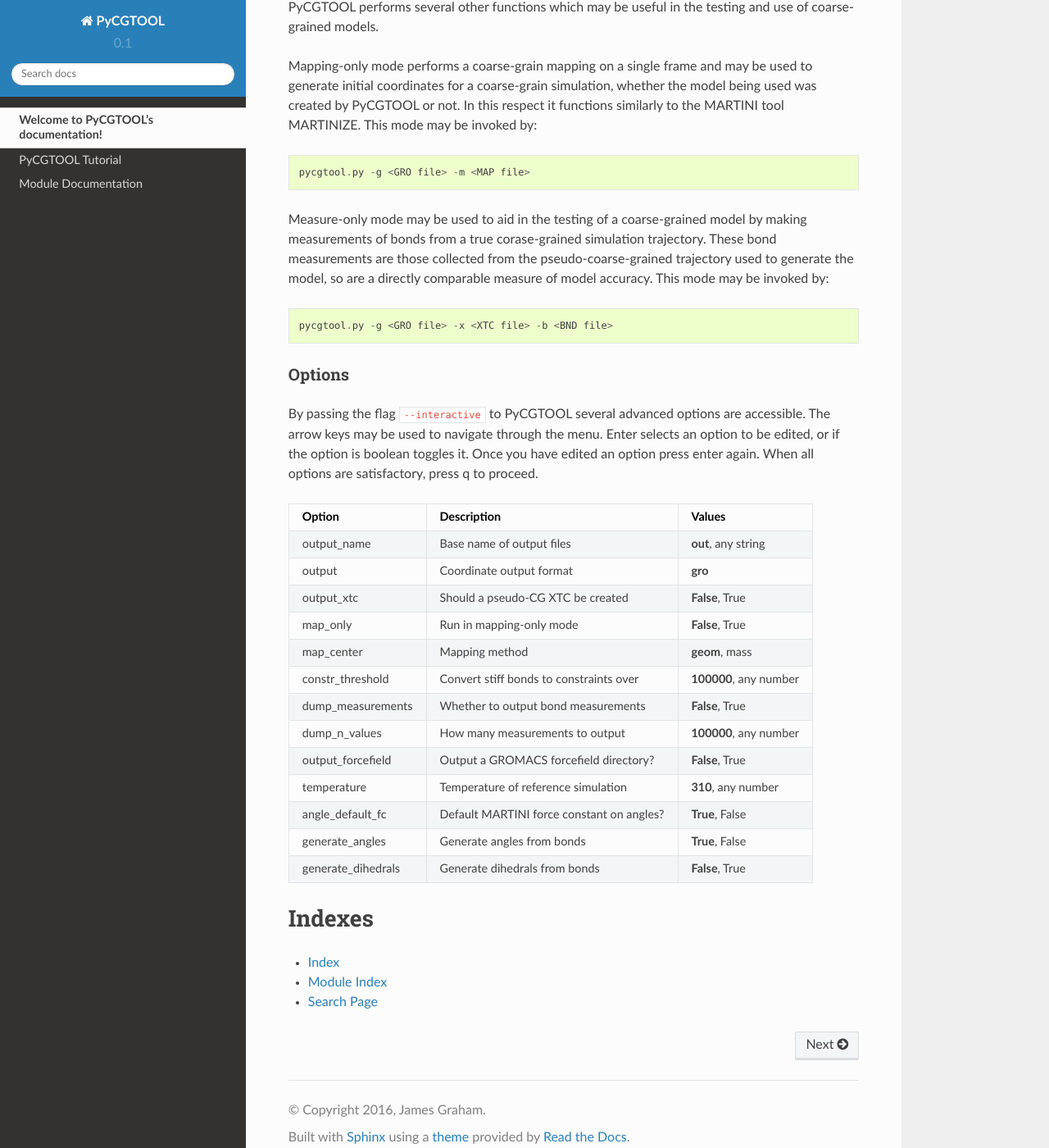
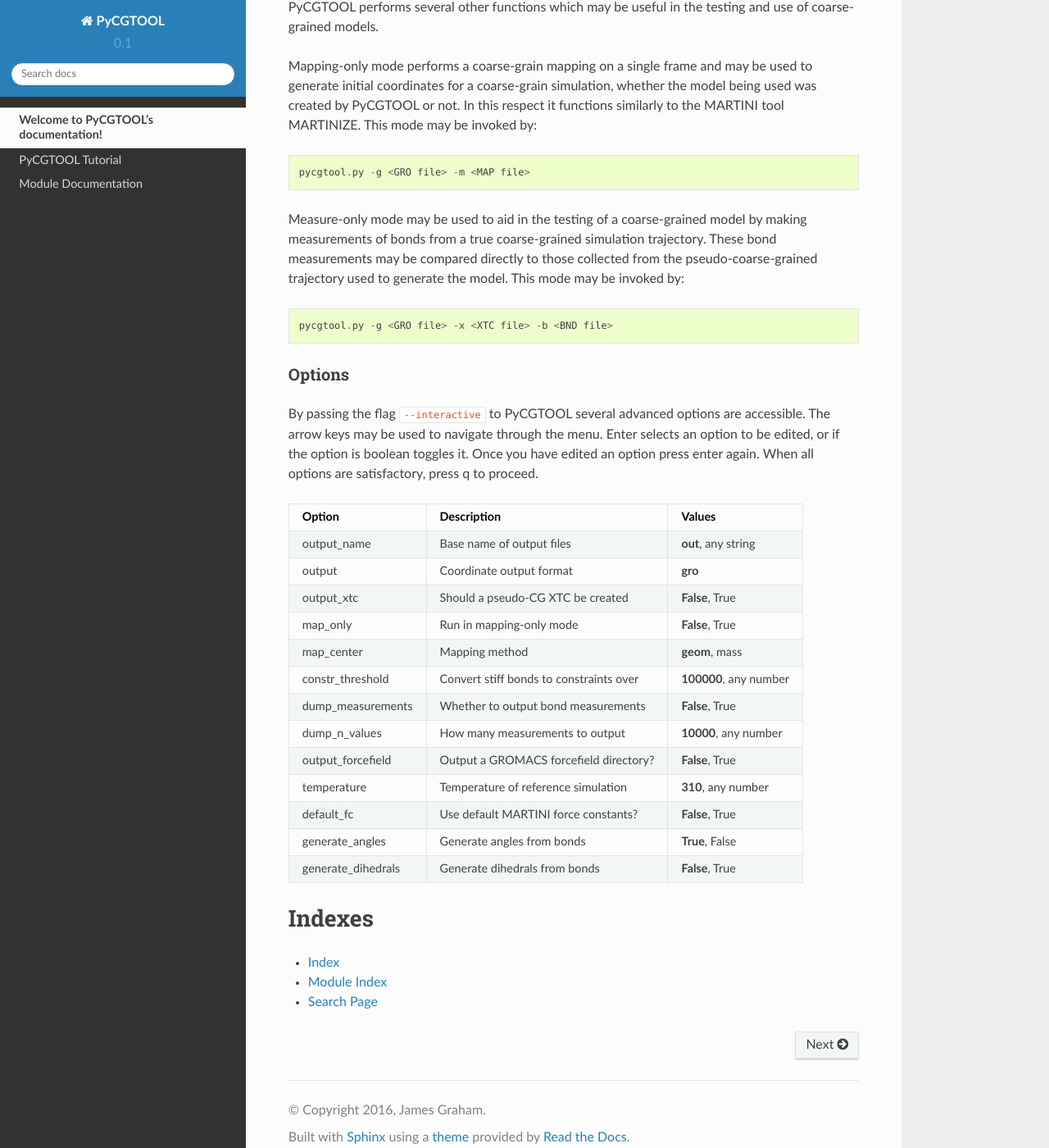
Before and after one commit to jag1g13/pycgtool, a Sphinx documentation site: the page built from doc/source/index.rst, in a window 1280 px wide and 1400 px high, scrolled down 3039 px. Shown: the whole window at 82% size. Built offline with Sphinx 7.4.7 and the Read the Docs theme 2.0.0, drawn with Linux system fonts in a browser that asks for light colours.

Commit message:
Small updates to documentation

```diff
--- a/doc/source/index.rst
+++ b/doc/source/index.rst
@@ -125,7 +125,7 @@ Mapping-only mode performs a coarse-grain mapping on a single frame and may be u
 
    pycgtool.py -g <GRO file> -m <MAP file>
 
-Measure-only mode may be used to aid in the testing of a coarse-grained model by making measurements of bonds from a true corase-grained simulation trajectory.  These bond measurements are those collected from the pseudo-coarse-grained trajectory used to generate the model, so are a directly comparable measure of model accuracy.  This mode may be invoked by::
+Measure-only mode may be used to aid in the testing of a coarse-grained model by making measurements of bonds from a true coarse-grained simulation trajectory.  These bond measurements may be compared directly to those collected from the pseudo-coarse-grained trajectory used to generate the model.  This mode may be invoked by::
 
    pycgtool.py -g <GRO file> -x <XTC file> -b <BND file>
 
@@ -143,10 +143,10 @@ map_only             Run in mapping-only mode                     **False**, Tru
 map_center           Mapping method                               **geom**, mass
 constr_threshold     Convert stiff bonds to constraints over      **100000**, any number
 dump_measurements    Whether to output bond measurements          **False**, True
-dump_n_values        How many measurements to output              **100000**, any number
+dump_n_values        How many measurements to output              **10000**, any number
 output_forcefield    Output a GROMACS forcefield directory?       **False**, True
 temperature          Temperature of reference simulation          **310**, any number
-angle_default_fc     Default MARTINI force constant on angles?    **True**, False
+default_fc           Use default MARTINI force constants?         **False**, True
 generate_angles      Generate angles from bonds                   **True**, False
 generate_dihedrals   Generate dihedrals from bonds                **False**, True
 ==================   ==========================================   =======================
--- a/doc/source/pycgtool.rst
+++ b/doc/source/pycgtool.rst
@@ -20,7 +20,6 @@ Submodules
    pycgtool.mapping
    pycgtool.pycgtool
    pycgtool.util
-   pycgtool.warnings
 
 Module contents
 ---------------
```
Also changed, not shown: README.md (+9 -5 lines).
